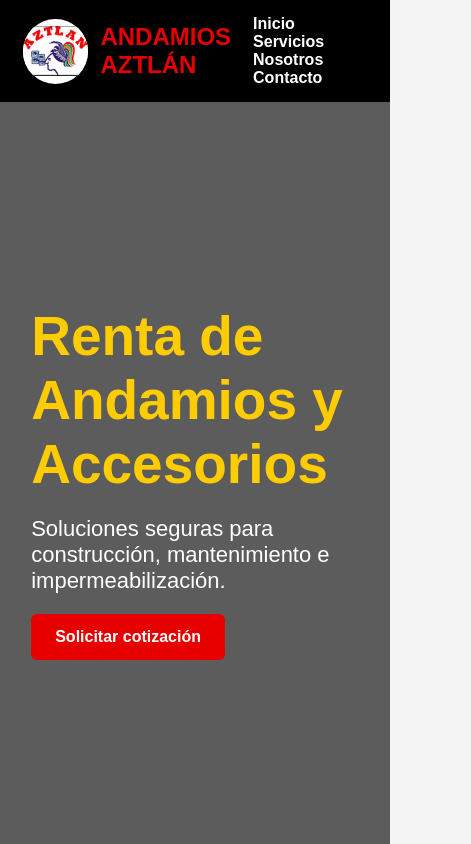
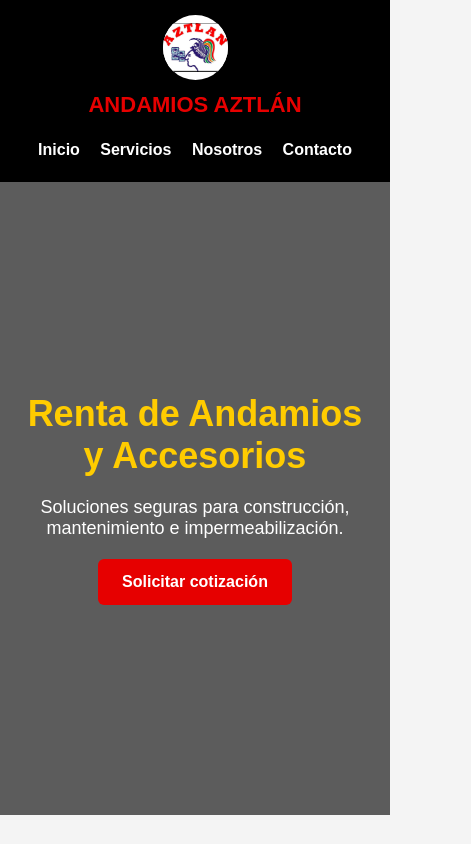
Before and after one commit to JesusAlfredoCobosValencia/AztlanMVL, a plain HTML site: page index.html in a window 390 px wide. Shown: the top 844 px of the page, 471 px wide, since content can reach past the window. Drawn offline with Linux system fonts and the light colour scheme.

Commit message:
adaptado a telefonos

```diff
--- a/css/estilos.css
+++ b/css/estilos.css
@@ -183,3 +183,72 @@
     text-align: center;
     padding: 20px;
 }
+
+/* Diseño para tablets y celulares */
+@media screen and (max-width: 768px) {
+
+    /* El encabezado se acomoda en columna */
+    .encabezado {
+        flex-direction: column;
+        text-align: center;
+        gap: 15px;
+    }
+
+    /* El menú baja y se centra */
+    .menu a {
+        display: inline-block;
+        margin: 8px;
+    }
+
+    /* El logo se acomoda mejor */
+    .logo {
+        flex-direction: column;
+    }
+
+    /* Bajamos el tamaño del título */
+    .logo h1 {
+        font-size: 22px;
+    }
+
+    /* La portada ocupa menos alto en celular */
+    .portada {
+        height: 75vh;
+    }
+
+    /* Centramos el texto de la portada */
+    .capa {
+        text-align: center;
+        align-items: center;
+        padding: 25px;
+    }
+
+    /* Título principal más pequeño */
+    .capa h2 {
+        font-size: 36px;
+    }
+
+    /* Texto de portada más pequeño */
+    .capa p {
+        font-size: 18px;
+    }
+
+    /* Las tarjetas se ponen una debajo de otra */
+    .tarjetas {
+        flex-direction: column;
+    }
+
+    /* Cada tarjeta ocupa todo el ancho */
+    .tarjeta {
+        width: 100%;
+    }
+
+    /* Botones de contacto separados */
+    .contacto .boton {
+        margin: 8px;
+    }
+
+    /* El texto de nosotros se ajusta */
+    .nosotros p {
+        font-size: 18px;
+    }
+}
```
